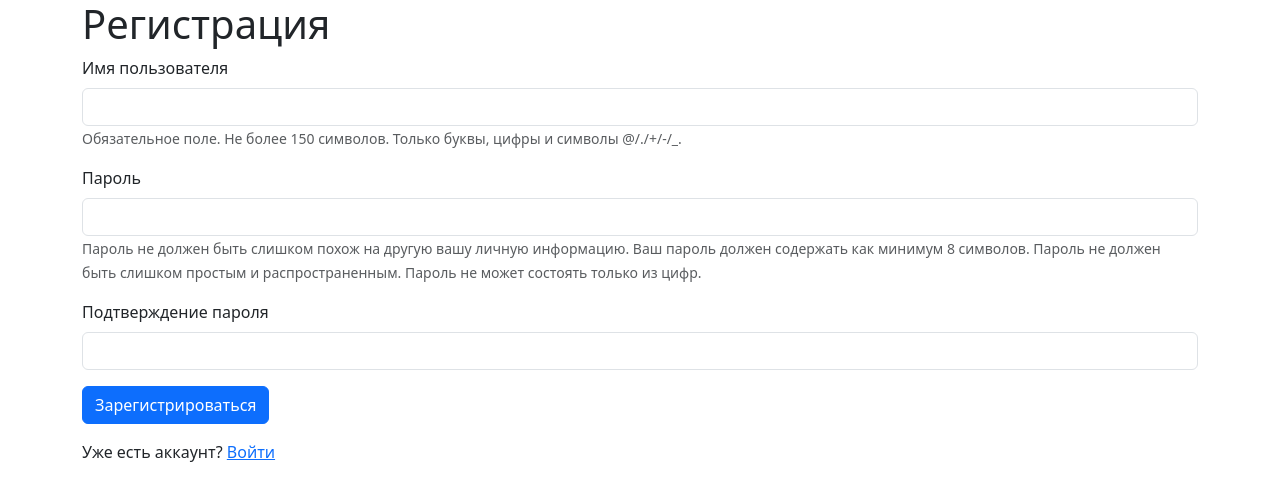
After one commit to Mixaqi/todolist, a Django app: page /register/ in a window 1280 px wide. The commit adds this page. Shown: the top 501 px of the page. Run offline with Django 4.2, Linux system fonts and the light colour scheme.

Commit message:
added register

```diff
--- a/todoapp/templates/todoapp/login.html
+++ b/todoapp/templates/todoapp/login.html
@@ -10,7 +10,7 @@
 </head>
 
 <body>
-  <div class = "container">
+    <div class="container">
         <form method="POST" action="{% url 'login' %}">
             {% csrf_token %}
             <div class="mb-3">
@@ -25,6 +25,9 @@
 
             <button type="submit" class="btn btn-primary">Submit</button>
         </form>
+        <div class="mt-3">
+            <p>Don't have an account? <a href="{% url 'register' %}">Register</a></p>
+        </div>
     </div>
 </body>
 
--- /dev/null
+++ b/todoapp/templates/todoapp/register.html
@@ -0,0 +1,47 @@
+<!DOCTYPE html>
+<html lang="en">
+
+<head>
+    <meta charset="UTF-8">
+    <meta name="viewport" content="width=device-width, initial-scale=1.0">
+    <link href="https://cdn.jsdelivr.net/npm/bootstrap@5.3.1/dist/css/bootstrap.min.css" rel="stylesheet"
+        integrity="sha384-4bw+/aepP/YC94hEpVNVgiZdgIC5+VKNBQNGCHeKRQN+PtmoHDEXuppvnDJzQIu9" crossorigin="anonymous">
+    <title>Регистрация</title>
+</head>
+
+<body>
+    <div class="container">
+        <h1>Регистрация</h1>
+        <form method="post">
+            {% csrf_token %}
+            <div class="mb-3">
+                <label for="username" class="form-label">Имя пользователя</label>
+                <input type="text" name="username" class="form-control" id="username">
+                <small id="usernameHelpBlock" class="form-text text-muted">
+                    Обязательное поле. Не более 150 символов. Только буквы, цифры и символы @/./+/-/_.
+                </small>
+            </div>
+            <div class="mb-3">
+                <label for="password1" class="form-label">Пароль</label>
+                <input type="password" name="password1" class="form-control" id="password1">
+                <small id="passwordHelpBlock" class="form-text text-muted">
+                    Пароль не должен быть слишком похож на другую вашу личную информацию.
+                    Ваш пароль должен содержать как минимум 8 символов.
+                    Пароль не должен быть слишком простым и распространенным.
+                    Пароль не может состоять только из цифр.
+                </small>
+            </div>
+            <div class="mb-3">
+                <label for="password2" class="form-label">Подтверждение пароля</label>
+                <input type="password" name="password2" class="form-control" id="password2">
+            </div>
+            <button type="submit" class="btn btn-primary">Зарегистрироваться</button>
+        </form>
+
+        <div class="mt-3">
+            <p>Уже есть аккаунт? <a href="{% url 'login' %}">Войти</a></p>
+        </div>
+    </div>
+</body>
+
+</html>
--- a/todoapp/todoapp/urls.py
+++ b/todoapp/todoapp/urls.py
@@ -2,11 +2,12 @@ from __future__ import annotations
 
 from django.contrib import admin
 from django.urls import include, path
-from todolist.views import user_login, user_logout
+from todolist.views import user_login, user_logout, user_register
 
 urlpatterns = [
     path("admin/", admin.site.urls),
     path("", include("todolist.urls")),
     path("login/", user_login, name="login"),
     path("logout/", user_logout, name="logout"),
+    path("register/", user_register, name="register"),
 ]
--- a/todoapp/todolist/models.py
+++ b/todoapp/todolist/models.py
@@ -1,7 +1,10 @@
 from __future__ import annotations
 
+from django.contrib.auth.forms import UserCreationForm
 from django.contrib.auth.models import User
 from django.db import models
+from django.urls import reverse_lazy
+from django.views.generic import CreateView
 
 
 class ToDo(models.Model):
--- a/todoapp/todolist/views.py
+++ b/todoapp/todolist/views.py
@@ -2,14 +2,17 @@ from __future__ import annotations
 
 import csv
 import datetime
-from typing import TYPE_CHECKING
+from typing import TYPE_CHECKING, Any
 
 import xlwt
 from django.contrib.auth import authenticate, login, logout
 from django.contrib.auth.decorators import login_required
+from django.contrib.auth.forms import UserCreationForm
 from django.http import HttpResponse
 from django.shortcuts import get_object_or_404, redirect, render
+from django.urls import reverse_lazy
 from django.views.decorators.http import require_http_methods
+from django.views.generic import CreateView
 
 from .forms import AttachedFileForm
 from .models import AttachedFile, ToDo
@@ -21,7 +24,9 @@ if TYPE_CHECKING:
 @login_required
 def index(request: HttpRequest) -> HttpResponse:
     user = request.user  # Получить текущего пользователя
-    todos = ToDo.objects.filter(username=user)  # Фильтровать задачи только для текущего пользователя
+    todos = ToDo.objects.filter(
+        username=user,
+    )  # Фильтровать задачи только для текущего пользователя
     return render(
         request,
         "todoapp/index.html",
@@ -38,7 +43,6 @@ def add(request: HttpRequest) -> HttpResponse:
         todo = ToDo(title=title, username=user)
         todo.save()
     return redirect("index")
-
 
 
 def update(request: HttpRequest, todo_id: int) -> HttpResponse:
@@ -138,16 +142,13 @@ def user_logout(request: HttpRequest) -> HttpResponse:
     logout(request)
     return redirect("login")
 
-
-# @login_required
-# def tasks_with_files(request: HttpRequest) -> HttpResponse:
-#     tasks = ToDo.objects.filter(user=request.user).select_related("attachedfile_set")
-#     return render(request, "index.html", {"tasks": tasks})
-
-
-# def save(self, *args, **kwargs) -> None:
-#     if not self.user:
-#         current_user = self._meta.model.user
-#         if current_user:
-#             self.user = current_user
- #     super().save(*args, **kwargs)
+def user_register(request: HttpRequest) -> HttpResponse:
+    if request.method == "POST":
+        form = UserCreationForm(request.POST)
+        if form.is_valid():
+            user = form.save()
+            login(request, user)
+            return redirect("index")
+    else:
+        form = UserCreationForm()
+    return render(request, "todoapp/register.html", {"form": form})
```
Also changed, not shown: todoapp/todolist/forms.py (+13 -0 lines). Lines whose indentation alone changed are shown as unchanged.
